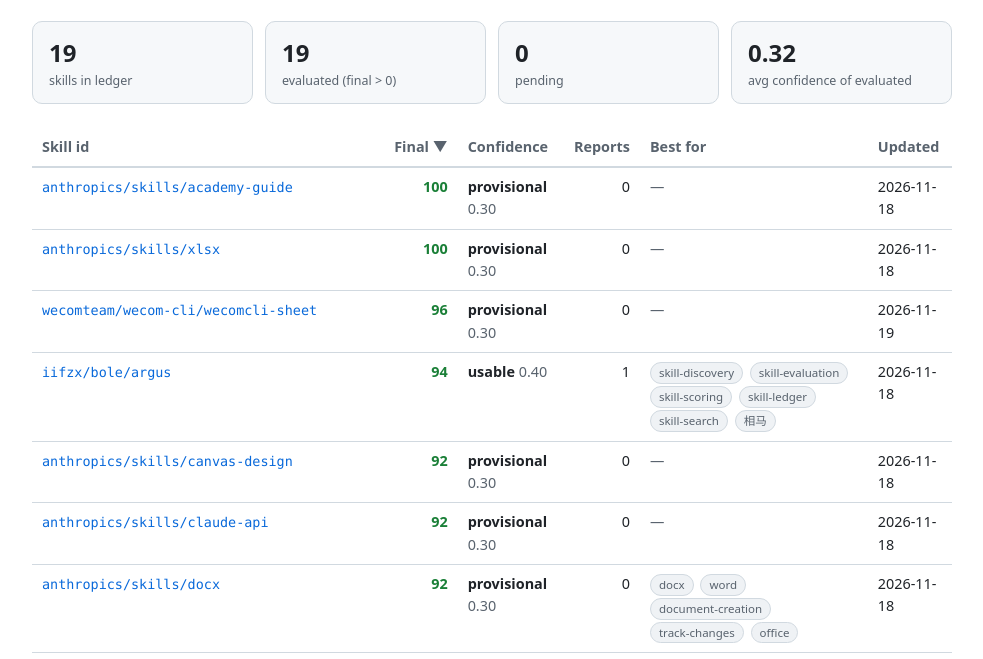
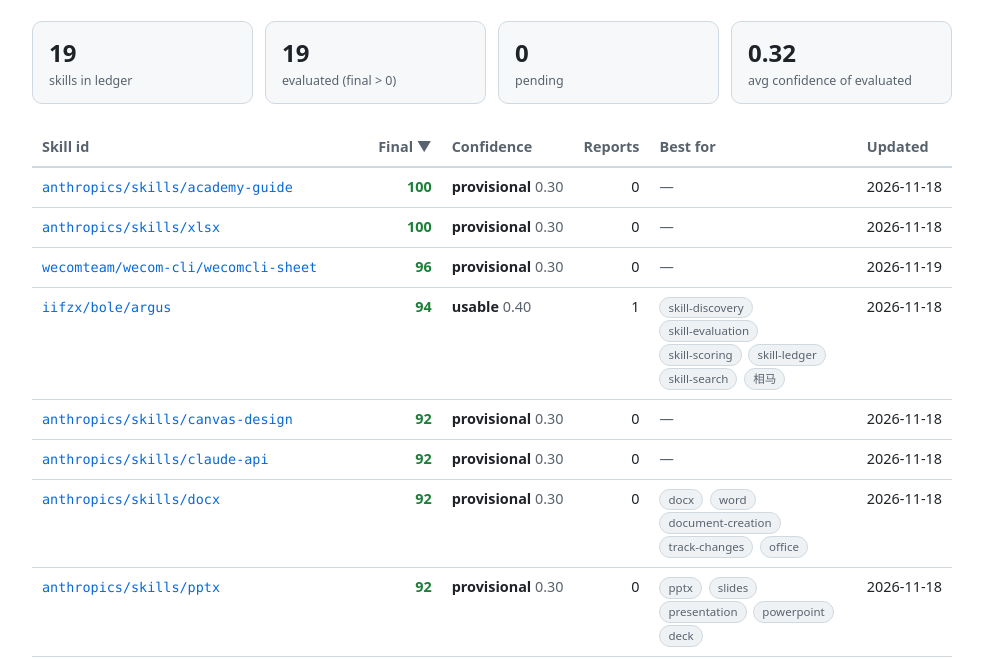
Before and after one commit to iifzx/bole, a plain HTML site: page docs/index.html in a window 1280 px wide. Shown: the part 106-765 px from the top of the page, without its empty margins (148-1131 px from the left). Drawn offline with Linux system fonts and the light colour scheme.

Commit message:
style(ledger page): keep Updated/Confidence columns on one line

```diff
--- a/docs/index.html
+++ b/docs/index.html
@@ -76,6 +76,7 @@
   .table-scroll { overflow-x: auto; }
   table { width: 100%; border-collapse: collapse; font-size: 0.9rem; }
   th, td { text-align: left; padding: 8px 10px; border-bottom: 1px solid var(--border); vertical-align: top; }
+  td:last-child, td:nth-child(3) { white-space: nowrap; }
   th {
     cursor: pointer;
     user-select: none;
```
